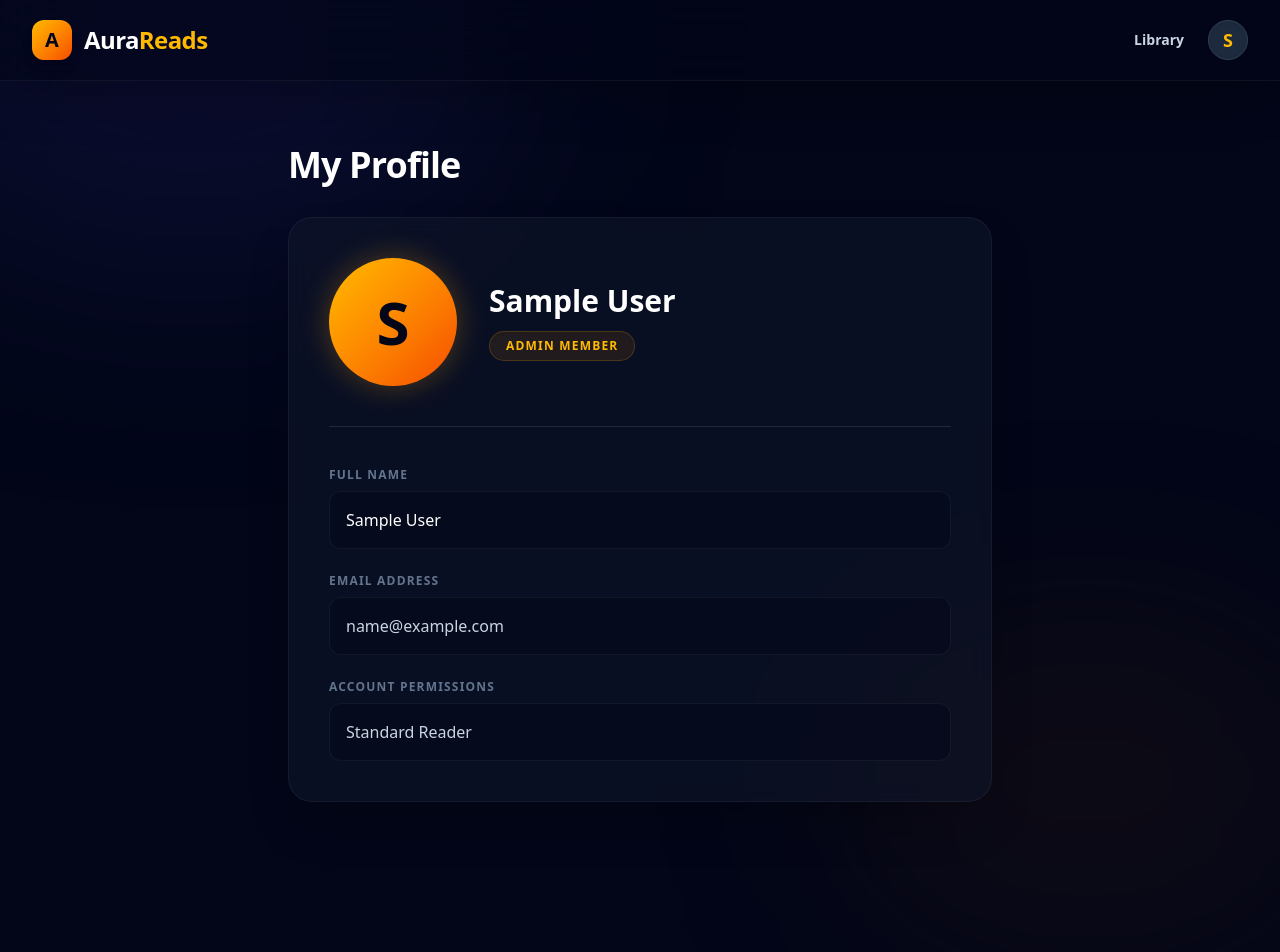
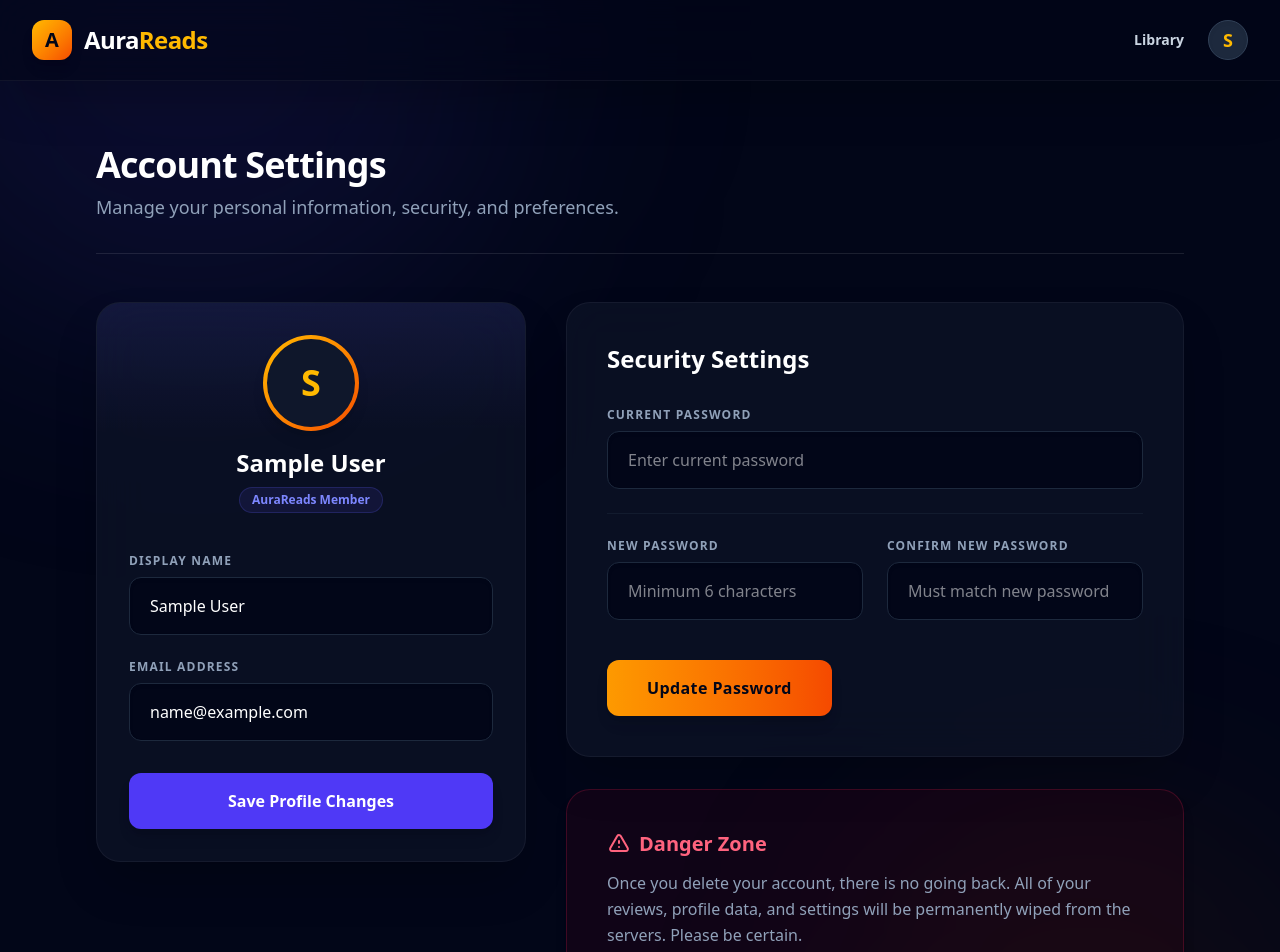
Before and after one commit to monu754/AuraReads, a Next.js app in the folder frontend/: page /profile in a window 1280 px wide. Shown: the top 952 px of the page. Built offline with nearby package versions, Linux system fonts and the light colour scheme; sample sign-in values are in the browser's storage.

Commit message:
Profile settings

```diff
--- a/frontend/app/profile/page.tsx
+++ b/frontend/app/profile/page.tsx
@@ -1,74 +1,241 @@
 "use client";
 
-import { useEffect, useState } from 'react';
-import { useRouter } from 'next/navigation';
-
-interface User {
-  name: string;
-  email: string;
-  role: string;
-}
+import { useState, useEffect } from "react";
+import { useRouter } from "next/navigation";
+import api from "../../lib/api";
 
 export default function ProfilePage() {
   const router = useRouter();
-  const [user, setUser] = useState<User | null>(null);
 
+  // --- STATE: Profile Info ---
+  const [name, setName] = useState("");
+  const [email, setEmail] = useState("");
+  const [profileMessage, setProfileMessage] = useState({ type: "", text: "" });
+
+  // --- STATE: Password Change ---
+  const [currentPassword, setCurrentPassword] = useState("");
+  const [newPassword, setNewPassword] = useState("");
+  const [confirmPassword, setConfirmPassword] = useState("");
+  const [passwordMessage, setPasswordMessage] = useState({ type: "", text: "" });
+
+  // Load existing data on mount
   useEffect(() => {
-    // Grab the logged-in user's details from LocalStorage
-    const savedUser = localStorage.getItem("user");
-    if (savedUser) {
-      setUser(JSON.parse(savedUser));
-    } else {
-      // If they aren't logged in, kick them back to the login page
+    const userStr = localStorage.getItem("user");
+    if (!userStr) {
       router.push("/login");
+      return;
     }
+    const user = JSON.parse(userStr);
+    setName(user.name || "");
+    setEmail(user.email || "");
   }, [router]);
 
-  if (!user) return <div className="text-center py-20 text-slate-400 animate-pulse font-bold tracking-widest">LOADING PROFILE...</div>;
+  // 1. UPDATE PROFILE LOGIC
+  const handleProfileUpdate = async (e: React.FormEvent) => {
+    e.preventDefault();
+    setProfileMessage({ type: "", text: "" });
+    try {
+      await api.put("/auth/profile", { name, email });
+
+      const userStr = localStorage.getItem("user");
+      if (userStr) {
+        const user = JSON.parse(userStr);
+        user.name = name;
+        user.email = email;
+        localStorage.setItem("user", JSON.stringify(user));
+      }
+
+      setProfileMessage({ type: "success", text: "Profile updated successfully!" });
+      window.dispatchEvent(new Event("storage"));
+      router.refresh();
+    } catch (err: any) {
+      setProfileMessage({ type: "error", text: err.response?.data?.message || "Failed to update profile." });
+    }
+  };
+
+  // 2. CHANGE PASSWORD LOGIC
+  const handlePasswordChange = async (e: React.FormEvent) => {
+    e.preventDefault();
+    setPasswordMessage({ type: "", text: "" });
+
+    if (newPassword !== confirmPassword) {
+      return setPasswordMessage({ type: "error", text: "New passwords do not match." });
+    }
+
+    try {
+      await api.put("/auth/password", { currentPassword, newPassword });
+      setPasswordMessage({ type: "success", text: "Password changed successfully!" });
+      setCurrentPassword("");
+      setNewPassword("");
+      setConfirmPassword("");
+    } catch (err: any) {
+      setPasswordMessage({ type: "error", text: err.response?.data?.message || "Failed to change password." });
+    }
+  };
+
+  // 3. DELETE ACCOUNT LOGIC
+  const handleDeleteAccount = async () => {
+    const isConfirmed = confirm("⚠️ DANGER ZONE: Are you absolutely sure? This cannot be undone and will permanently delete your account.");
+    if (!isConfirmed) return;
+
+    try {
+      await api.delete("/auth/profile");
+      localStorage.removeItem("token");
+      localStorage.removeItem("user");
+      alert("Your account has been permanently deleted.");
+      router.push("/");
+    } catch (err: any) {
+      alert(err.response?.data?.message || "Failed to delete account.");
+    }
+  };
 
   return (
-    <main className="max-w-3xl mx-auto px-4 sm:px-6 lg:px-8 py-16">
-      <h1 className="text-4xl font-black text-white mb-8 tracking-tight">My Profile</h1>
+    <main className="max-w-6xl mx-auto px-4 sm:px-6 lg:px-8 py-12 sm:py-16">
 
-      <div className="bg-slate-900/60 backdrop-blur-md p-10 rounded-3xl border border-white/5 shadow-2xl">
+      {/* PAGE HEADER */}
+      <div className="mb-12 border-b border-white/10 pb-8">
+        <h1 className="text-4xl font-black text-white tracking-tight mb-2">Account Settings</h1>
+        <p className="text-slate-400 text-lg">Manage your personal information, security, and preferences.</p>
+      </div>
 
-        {/* Profile Header */}
-        <div className="flex flex-col sm:flex-row items-center gap-8 mb-10 pb-10 border-b border-white/10">
-          <div className="w-32 h-32 rounded-full bg-gradient-to-br from-amber-400 to-orange-600 flex items-center justify-center shadow-[0_0_30px_rgba(245,158,11,0.3)]">
-            <span className="text-6xl font-black text-slate-950">
-              {user.name.charAt(0).toUpperCase()}
-            </span>
-          </div>
-          <div className="text-center sm:text-left">
-            <h2 className="text-3xl font-bold text-white mb-3">{user.name}</h2>
-            <span className="inline-flex items-center px-4 py-1.5 rounded-full text-xs font-bold bg-amber-500/10 text-amber-400 border border-amber-500/20 uppercase tracking-widest shadow-inner">
-              {user.role} Member
+      <div className="grid grid-cols-1 lg:grid-cols-12 gap-10">
+
+        {/* --- LEFT COLUMN: PROFILE INFO (Spans 5 cols) --- */}
+        <div className="lg:col-span-5">
+          <section className="bg-slate-900/60 backdrop-blur-xl p-8 rounded-3xl border border-white/5 shadow-2xl relative overflow-hidden">
+            {/* Subtle background glow */}
+            <div className="absolute top-0 left-0 w-full h-32 bg-gradient-to-b from-indigo-500/10 to-transparent pointer-events-none"></div>
+
+            {/* Avatar Display */}
+            <div className="flex flex-col items-center mb-10 relative z-10">
+              <div className="w-24 h-24 rounded-full bg-gradient-to-br from-amber-400 to-orange-600 p-1 shadow-lg mb-4">
+                <div className="w-full h-full bg-slate-900 rounded-full flex items-center justify-center border-2 border-slate-900">
+                  <span className="text-4xl font-black text-amber-400">
+                    {name ? name.charAt(0).toUpperCase() : "U"}
                   </span>
                 </div>
               </div>
+              <h2 className="text-2xl font-bold text-white">{name || "User"}</h2>
+              <span className="px-3 py-1 mt-2 rounded-full text-xs font-bold bg-indigo-500/10 text-indigo-400 border border-indigo-500/20">
+                AuraReads Member
+              </span>
+            </div>
 
-        {/* Profile Details */}
-        <div className="space-y-6">
+            {profileMessage.text && (
+              <div className={`p-4 rounded-xl mb-6 text-sm font-bold border flex items-center gap-2 ${profileMessage.type === 'error' ? 'bg-rose-500/10 text-rose-400 border-rose-500/20' : 'bg-emerald-500/10 text-emerald-400 border-emerald-500/20'}`}>
+                {profileMessage.type === 'success' ? '✓' : '⚠️'} {profileMessage.text}
+              </div>
+            )}
+
+            <form onSubmit={handleProfileUpdate} className="space-y-6 relative z-10">
               <div>
-            <label className="block text-xs font-bold text-slate-500 mb-2 uppercase tracking-widest">Full Name</label>
-            <div className="w-full p-4 rounded-xl bg-slate-950/50 text-white border border-white/5">
-              {user.name}
-            </div>
+                <label className="block text-xs font-bold text-slate-400 mb-2 uppercase tracking-widest">Display Name</label>
+                <input
+                  required
+                  value={name}
+                  onChange={(e) => setName(e.target.value)}
+                  className="w-full px-5 py-4 rounded-xl bg-slate-950 text-white border border-slate-800 outline-none focus:border-amber-500 focus:ring-1 focus:ring-amber-500 transition-all shadow-inner"
+                />
               </div>
               <div>
-            <label className="block text-xs font-bold text-slate-500 mb-2 uppercase tracking-widest">Email Address</label>
-            <div className="w-full p-4 rounded-xl bg-slate-950/50 text-slate-300 border border-white/5 font-light">
-              {user.email}
+                <label className="block text-xs font-bold text-slate-400 mb-2 uppercase tracking-widest">Email Address</label>
+                <input
+                  type="email"
+                  required
+                  value={email}
+                  onChange={(e) => setEmail(e.target.value)}
+                  className="w-full px-5 py-4 rounded-xl bg-slate-950 text-white border border-slate-800 outline-none focus:border-amber-500 focus:ring-1 focus:ring-amber-500 transition-all shadow-inner"
+                />
               </div>
+              <button type="submit" className="w-full bg-indigo-600 hover:bg-indigo-500 text-white font-bold py-4 rounded-xl transition-all shadow-lg hover:shadow-indigo-500/25 mt-2">
+                Save Profile Changes
+              </button>
+            </form>
+          </section>
+        </div>
+
+        {/* --- RIGHT COLUMN: SECURITY & DANGER ZONE (Spans 7 cols) --- */}
+        <div className="lg:col-span-7 space-y-8">
+
+          {/* PASSWORD CHANGE */}
+          <section className="bg-slate-900/60 backdrop-blur-xl p-8 sm:p-10 rounded-3xl border border-white/5 shadow-2xl relative overflow-hidden">
+            <h2 className="text-2xl font-bold text-white mb-8 flex items-center gap-3">
+              Security Settings
+            </h2>
+
+            {passwordMessage.text && (
+              <div className={`p-4 rounded-xl mb-8 text-sm font-bold border flex items-center gap-2 ${passwordMessage.type === 'error' ? 'bg-rose-500/10 text-rose-400 border-rose-500/20' : 'bg-emerald-500/10 text-emerald-400 border-emerald-500/20'}`}>
+                {passwordMessage.type === 'success' ? '✓' : '⚠️'} {passwordMessage.text}
+              </div>
+            )}
+
+            <form onSubmit={handlePasswordChange} className="space-y-6">
+              <div>
+                <label className="block text-xs font-bold text-slate-400 mb-2 uppercase tracking-widest">Current Password</label>
+                <input
+                  type="password"
+                  required
+                  placeholder="Enter current password"
+                  value={currentPassword}
+                  onChange={(e) => setCurrentPassword(e.target.value)}
+                  className="w-full px-5 py-4 rounded-xl bg-slate-950 text-white border border-slate-800 outline-none focus:border-amber-500 focus:ring-1 focus:ring-amber-500 transition-all shadow-inner"
+                />
+              </div>
+
+              <div className="w-full h-px bg-slate-800/50 my-6"></div>
+
+              <div className="grid grid-cols-1 sm:grid-cols-2 gap-6">
+                <div>
+                  <label className="block text-xs font-bold text-slate-400 mb-2 uppercase tracking-widest">New Password</label>
+                  <input
+                    type="password"
+                    required
+                    minLength={6}
+                    placeholder="Minimum 6 characters"
+                    value={newPassword}
+                    onChange={(e) => setNewPassword(e.target.value)}
+                    className="w-full px-5 py-4 rounded-xl bg-slate-950 text-white border border-slate-800 outline-none focus:border-amber-500 focus:ring-1 focus:ring-amber-500 transition-all shadow-inner"
+                  />
                 </div>
                 <div>
-            <label className="block text-xs font-bold text-slate-500 mb-2 uppercase tracking-widest">Account Permissions</label>
-            <div className="w-full p-4 rounded-xl bg-slate-950/50 text-slate-300 border border-white/5 font-light">
-              {user.role === 'Admin' ? 'Administrator (Full Moderation Access)' : 'Standard Reader'}
-            </div>
+                  <label className="block text-xs font-bold text-slate-400 mb-2 uppercase tracking-widest">Confirm New Password</label>
+                  <input
+                    type="password"
+                    required
+                    placeholder="Must match new password"
+                    value={confirmPassword}
+                    onChange={(e) => setConfirmPassword(e.target.value)}
+                    className="w-full px-5 py-4 rounded-xl bg-slate-950 text-white border border-slate-800 outline-none focus:border-rose-500 focus:ring-1 focus:ring-rose-500 transition-all shadow-inner"
+                  />
                 </div>
               </div>
 
+              <div className="pt-4">
+                <button type="submit" className="w-full sm:w-auto px-10 bg-gradient-to-r from-amber-500 to-orange-600 text-slate-950 font-black py-4 rounded-xl shadow-lg hover:shadow-amber-500/25 transition-all tracking-wide">
+                  Update Password
+                </button>
+              </div>
+            </form>
+          </section>
+
+          {/* DANGER ZONE */}
+          <section className="bg-rose-950/20 p-8 sm:p-10 rounded-3xl border border-rose-500/20 shadow-lg">
+            <h2 className="text-xl font-bold text-rose-400 mb-3 flex items-center gap-2">
+              <svg className="w-6 h-6" fill="none" stroke="currentColor" viewBox="0 0 24 24"><path strokeLinecap="round" strokeLinejoin="round" strokeWidth="2" d="M12 9v2m0 4h.01m-6.938 4h13.856c1.54 0 2.502-1.667 1.732-3L13.732 4c-.77-1.333-2.694-1.333-3.464 0L3.34 16c-.77 1.333.192 3 1.732 3z"></path></svg>
+              Danger Zone
+            </h2>
+            <p className="text-slate-400 text-base mb-6 max-w-2xl leading-relaxed">
+              Once you delete your account, there is no going back. All of your reviews, profile data, and settings will be permanently wiped from the servers. Please be certain.
+            </p>
+            <button
+              onClick={handleDeleteAccount}
+              className="w-full sm:w-auto px-8 bg-transparent hover:bg-rose-500/10 text-rose-400 font-bold py-3.5 rounded-xl border border-rose-500/30 transition-all tracking-wide"
+            >
+              Delete My Account Permanently
+            </button>
+          </section>
+
+        </div>
       </div>
     </main>
   );
--- a/frontend/components/Navbar.tsx
+++ b/frontend/components/Navbar.tsx
@@ -37,14 +37,13 @@ export default function Navbar() {
   }, [pathname]);
 
   useEffect(() => {
-    const handleClickOutside = (event: MouseEvent) => {
-      if (dropdownRef.current && !dropdownRef.current.contains(event.target as Node)) {
-        setIsDropdownOpen(false);
-      }
-    };
-    document.addEventListener("mousedown", handleClickOutside);
-    return () => document.removeEventListener("mousedown", handleClickOutside);
-  }, []);
+    checkUser();
+    setIsDropdownOpen(false);
+
+    // NEW: Listen for the profile update event so the name changes instantly!
+    window.addEventListener("storage", checkUser);
+    return () => window.removeEventListener("storage", checkUser);
+  }, [pathname]);
 
   const handleLogout = () => {
     localStorage.removeItem("token");
```
Also changed, not shown: 2 other files (tests, documents, lock files or other folders). Lines whose indentation alone changed are shown as unchanged.
